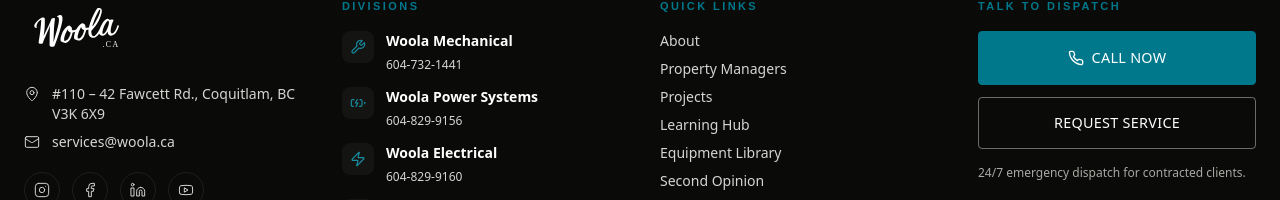
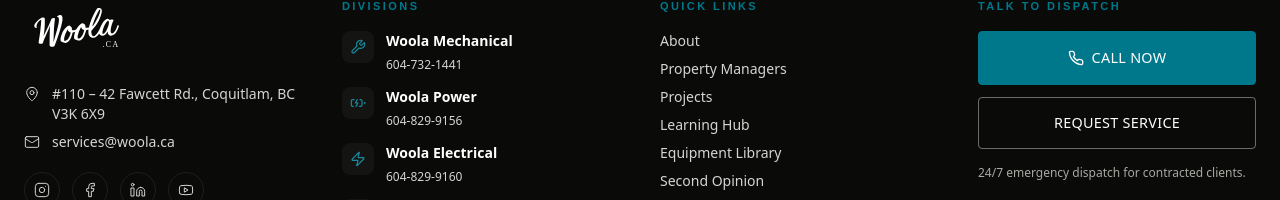
Before and after one commit to samuelbrahem/woola, a Next.js app: page /know-your-building in a window 1280 px wide. Shown: the part 3602-3802 px from the top of the page. Built offline with nearby package versions, Linux system fonts and the light colour scheme.

Commit message:
Rename Woola Power Systems to Woola Power site-wide
Co-Authored-By: Claude Fable 5 <noreply@anthropic.com>

```diff
--- a/app/(main)/careers/page.tsx
+++ b/app/(main)/careers/page.tsx
@@ -9,7 +9,7 @@ import { ArrowRight, MapPin, Clock, Users, GraduationCap, HeartHandshake, Trendi
 export const metadata: Metadata = {
   title: "Careers at Woola",
   description:
-    "Join Woola Services Group. Open positions across Mechanical, Power Systems, Electrical, and Build: Red Seal trades, apprenticeships, coordinators, and PMs in Metro Vancouver.",
+    "Join Woola Services Group. Open positions across Mechanical, Power, Electrical, and Build: Red Seal trades, apprenticeships, coordinators, and PMs in Metro Vancouver.",
   alternates: { canonical: "https://woola.ca/careers" },
 };
 
--- a/app/(main)/work/page.tsx
+++ b/app/(main)/work/page.tsx
@@ -34,7 +34,7 @@ const CASE_STUDIES: CaseStudy[] = [
       "A community that could not afford to lose power to life-safety systems, requiring three coordinated standby generators with fuel, transfer, and commissioning scope.",
     solution:
       "Supplied and installed three standby generator sets: siting, gas and fuel connections, transfer switching, and CSA C282 commissioning run as one project.",
-    teams: ["Power Systems", "Electrical", "Build"],
+    teams: ["Power", "Electrical", "Build"],
     result:
       "Three units commissioned and enrolled in an ongoing maintenance and load-bank testing program with full compliance documentation.",
   },
--- a/components/BuildingXray.tsx
+++ b/components/BuildingXray.tsx
@@ -76,7 +76,7 @@ const STRATA_SYSTEMS: SystemDef[] = [
   {
     id: "generator",
     name: "Standby generator",
-    division: "Power Systems",
+    division: "Power",
     divisionSlug: "power",
     serviceHref: "/power/generators",
     equipmentSlug: "generator",
@@ -183,7 +183,7 @@ const OFFICE_SYSTEMS: SystemDef[] = [
   {
     id: "generator",
     name: "Standby generator",
-    division: "Power Systems",
+    division: "Power",
     divisionSlug: "power",
     serviceHref: "/power/generators",
     equipmentSlug: "generator",
@@ -359,7 +359,7 @@ const HOUSE_SYSTEMS: SystemDef[] = [
   {
     id: "generator",
     name: "Home standby power",
-    division: "Power Systems",
+    division: "Power",
     divisionSlug: "power",
     serviceHref: "/power/generators",
     equipmentSlug: "generator",
--- a/lib/divisions.ts
+++ b/lib/divisions.ts
@@ -543,7 +543,7 @@ export const divisions: Division[] = [
   },
   {
     slug: "power",
-    name: "Woola Power Systems",
+    name: "Woola Power",
     subtitle: "Standby Generators & Backup Power",
     homepageChips: [
       "Inspections & Maintenance",
--- a/lib/posts.ts
+++ b/lib/posts.ts
@@ -20,7 +20,7 @@ export const posts: Post[] = [
     date: "2026-07-18",
     readingTime: "4 min read",
     category: "Building Ops",
-    author: { name: "Woola Power Systems", role: "Field Notes" },
+    author: { name: "Woola Power", role: "Field Notes" },
     cover: "/equipment-renders/generator.webp",
     coverAlt: "3D cutaway render of a standby diesel generator",
     body: [
```
